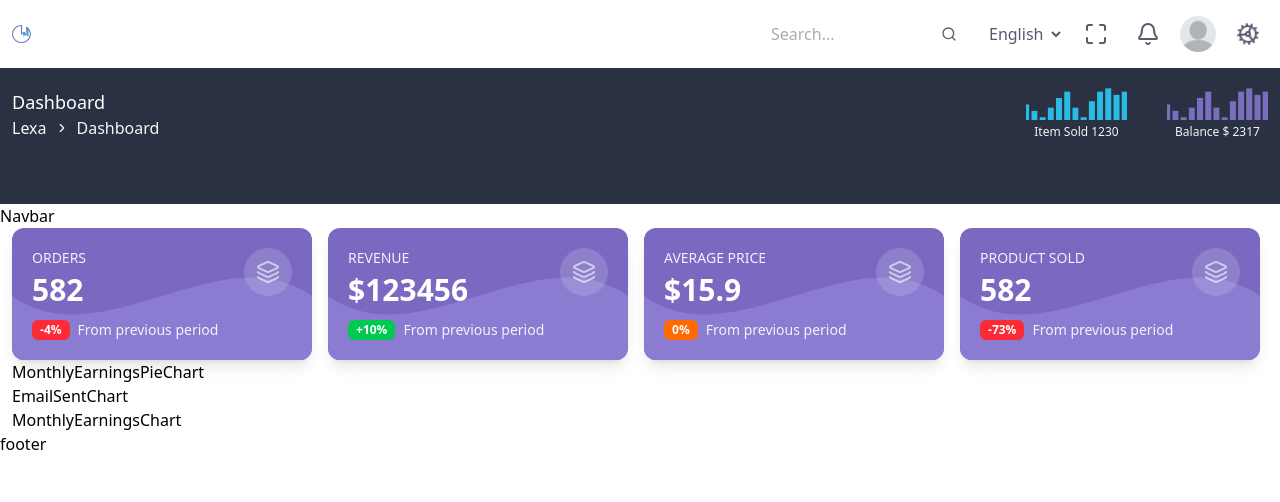
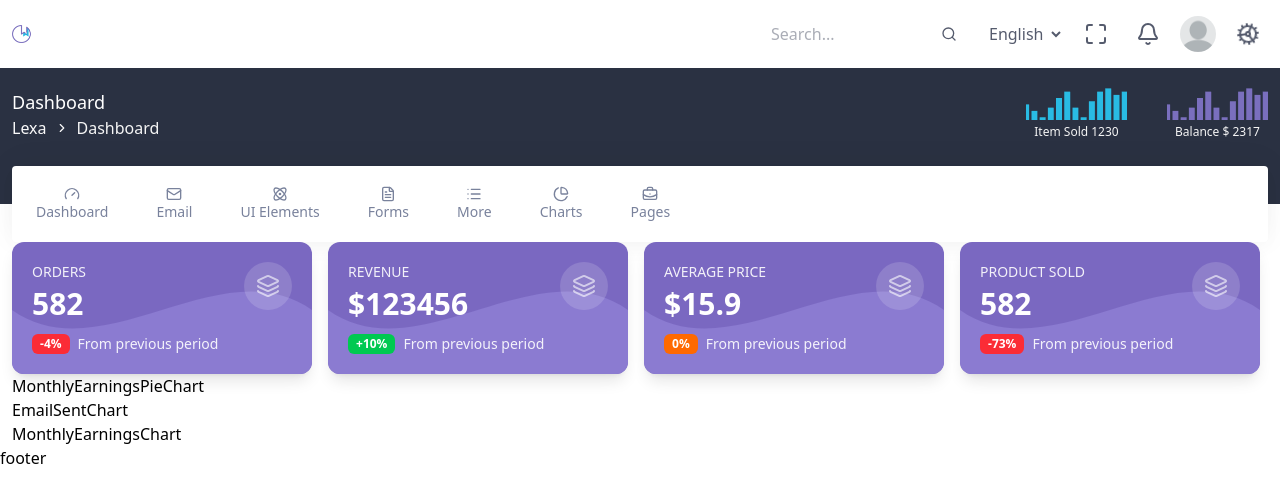
Before and after one commit to Hasmik-Mejlumyan/dynamic-dashboard-example, a React (Vite) app: page / in a window 1280 px wide. Shown: the top 502 px of the page. Built offline with nearby package versions, Linux system fonts and the light colour scheme.

Commit message:
created navbar

```diff
--- a/src/components/layout/MainLayout/MainLayout.tsx
+++ b/src/components/layout/MainLayout/MainLayout.tsx
@@ -1,6 +1,7 @@
 import type { FC, PropsWithChildren } from 'react';
 import Header from './Header/Header.tsx';
 import SubHeader from './SubHeader.tsx';
+import NavBar from './NavBar/NavBar.tsx';
 
 const MainLayout: FC<PropsWithChildren> = ({ children }) => {
   return (
@@ -8,7 +9,7 @@ const MainLayout: FC<PropsWithChildren> = ({ children }) => {
       <Header />
       <nav>
         <SubHeader />
-        <div>Navbar</div>
+        <NavBar />
       </nav>
       <main>
         <div className="container">
--- /dev/null
+++ b/src/components/layout/MainLayout/NavBar/NavBar.tsx
@@ -0,0 +1,28 @@
+import NavBarItem from './NavBarItem.tsx';
+
+import { navBarItems } from '../../../../constants/navBarItems.ts';
+
+const NavBar = () => {
+  const navBarContent = (
+    navBarItems.map((item) => (
+      <NavBarItem
+        key={item.href}
+        label={item.label}
+        href={item.href}
+        icon={item.icon}
+      />
+    ))
+  );
+
+  return (
+    <div className="-mt-[2.375rem]">
+      <div className="container">
+        <ul className="flex items-center bg-background-navbar rounded text-text-color-main shadow-[0_-3px_31px_0_#0000000d,0_6px_20px_0_#00000005]">
+          {navBarContent}
+        </ul>
+      </div>
+    </div>
+  );
+};
+
+export default NavBar;
--- /dev/null
+++ b/src/components/layout/MainLayout/NavBar/NavBarItem.tsx
@@ -0,0 +1,21 @@
+import type { FC } from 'react';
+import type { INavBarItem } from '../../../../constants/navBarItems';
+
+const NavBarItem: FC<INavBarItem> = ({
+  label,
+  href,
+  icon: Icon,
+}) => {
+  return (
+    <li>
+      <a className="px-6 py-5 flex flex-col items-center hover:text-primary" href={href}>
+        <Icon className="size-4" />
+        <span className="text-sm">
+          {label}
+        </span>
+      </a>
+    </li>
+  );
+};
+
+export default NavBarItem;
--- /dev/null
+++ b/src/constants/navBarItems.ts
@@ -0,0 +1,46 @@
+import type { ForwardRefExoticComponent } from 'react';
+import { Atom, BriefcaseBusiness, ChartPie, FileText, Gauge, List, type LucideProps, Mail } from 'lucide-react';
+
+export interface INavBarItem {
+  label: string;
+  href: string;
+  icon: ForwardRefExoticComponent<LucideProps>;
+}
+
+export const navBarItems: INavBarItem[] = [
+  {
+    label: 'Dashboard',
+    href: '/',
+    icon: Gauge,
+  },
+  {
+    label: 'Email',
+    href: '/email',
+    icon: Mail,
+  },
+  {
+    label: 'UI Elements',
+    href: '/ui-elements',
+    icon: Atom,
+  },
+  {
+    label: 'Forms',
+    href: '/forms',
+    icon: FileText,
+  },
+  {
+    label: 'More',
+    href: '/more',
+    icon: List,
+  },
+  {
+    label: 'Charts',
+    href: '/charts',
+    icon: ChartPie,
+  },
+  {
+    label: 'Pages',
+    href: '/pages',
+    icon: BriefcaseBusiness,
+  },
+];
--- a/tailwind.config.js
+++ b/tailwind.config.js
@@ -22,6 +22,7 @@ module.exports = {
         'card-background': 'var(--card-background)',
         'text-color': 'var(--text-color)',
         'text-color-alpha': 'var(--text-color-alpha)',
+        'text-color-main': 'var(--text-color-main)',
         'white-muted': 'var(--white-muted)',
         'white-soft': 'var(--white-soft)',
         'header-item-color': 'var(--header-item-color)',
```
